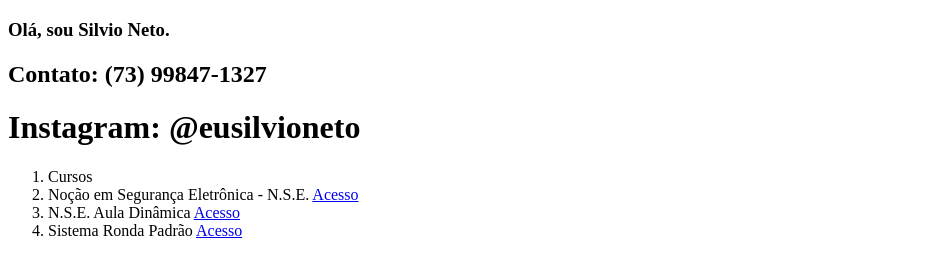
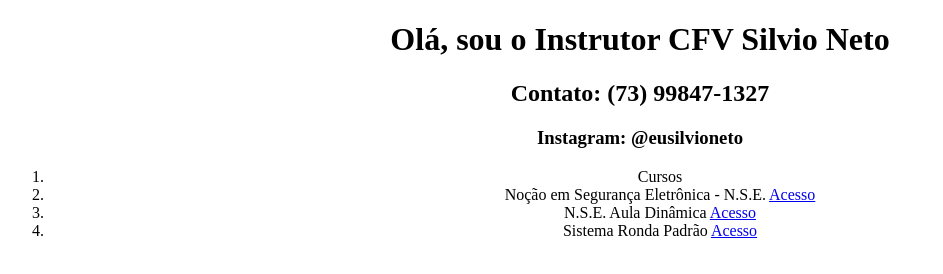
Before and after one commit to silvionetoads/silvionetoads.github.io, a plain HTML site: page index.html in a window 1280 px wide. Shown: the whole page, without its empty margins (0-943 px from the left). Drawn offline with Linux system fonts and the light colour scheme.

Commit message:
Update index.html

```diff
--- a/index.html
+++ b/index.html
@@ -7,17 +7,17 @@
 
   </head>
   <body>
-
-    <h3>Olá, sou Silvio Neto.</h3>
+  <center>
+    <h1>Olá, sou o Instrutor CFV Silvio Neto</h3>
     <h2>Contato: (73) 99847-1327</h2>
-    <h1>Instagram: @eusilvioneto</h1>
+    <h3>Instagram: @eusilvioneto</h1>
     <ol>
   <li>Cursos</li>
-  <li>Noção em Segurança Eletrônica - N.S.E. <a href="https://docs.google.com/presentation/d/1elx6dGTWvfz9kzBHsGgy1sLNxn_uDuKVuHsDoAzb3nE/edit?usp=sharing">Acesso </a></li>
-  <li>N.S.E. Aula Dinâmica <a href= "https://docs.google.com/forms/d/e/1FAIpQLScFRUGhHQGE5DAaU3rKawRB_JhVFi5g2UnW3i_bYAsfh7SqfA/viewform?usp=header"> Acesso </a> </li>
+  <li>Noção em Segurança Eletrônica - N.S.E. <a href="https://docs.google.com/presentation/d/1elx6dGTWvfz9kzBHsGgy1sLNxn_uDuKVuHsDoAzb3nE/edit?usp=sharing" target="_blank" rel="noopener noreferrer">Acesso </a></li>
+  <li>N.S.E. Aula Dinâmica <a href= "https://docs.google.com/forms/d/e/1FAIpQLScFRUGhHQGE5DAaU3rKawRB_JhVFi5g2UnW3i_bYAsfh7SqfA/viewform?usp=header" target="_blank" rel="noopener noreferrer"> Acesso </a> </li>
   <li>Sistema Ronda Padrão <a href= "https://silvionetoads.github.io/rondapadrao/"> Acesso </a> </li>
     </ol>
 
-
+  </center>
   </body>
 </html>
```
